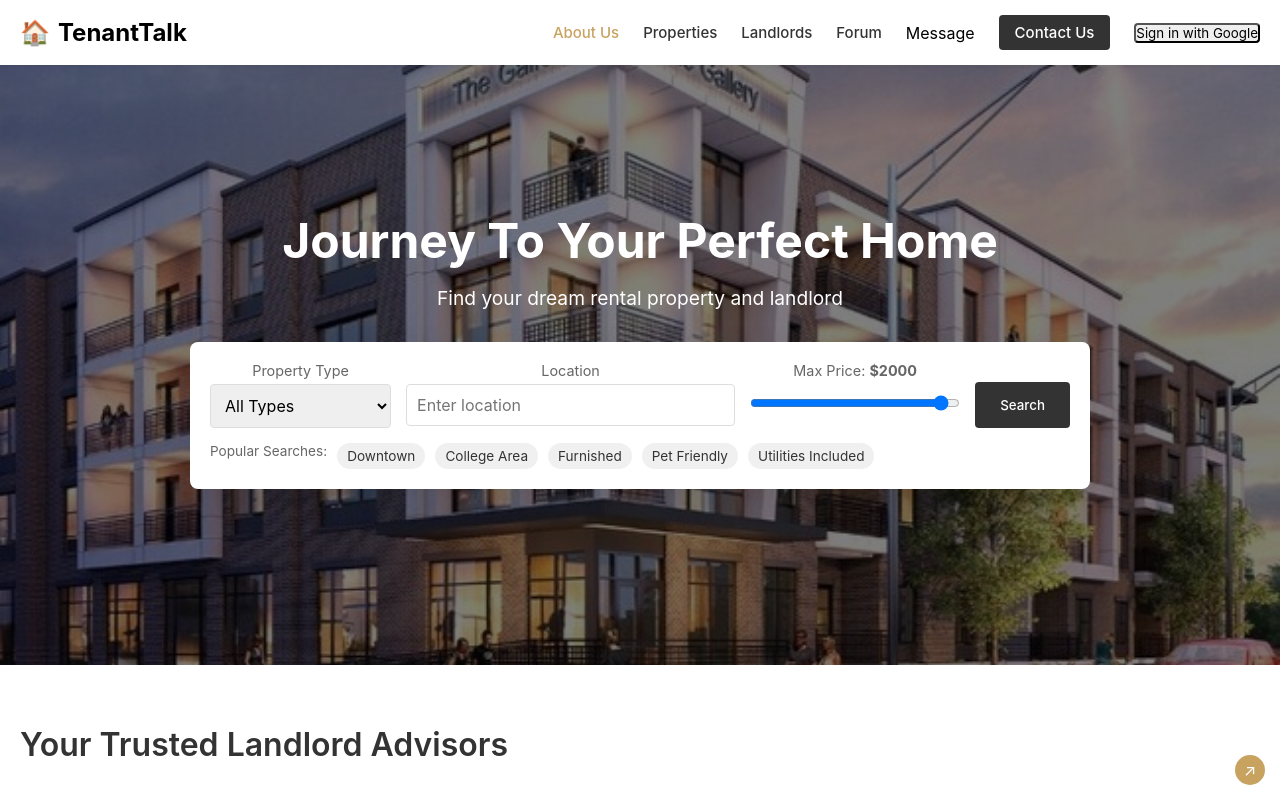
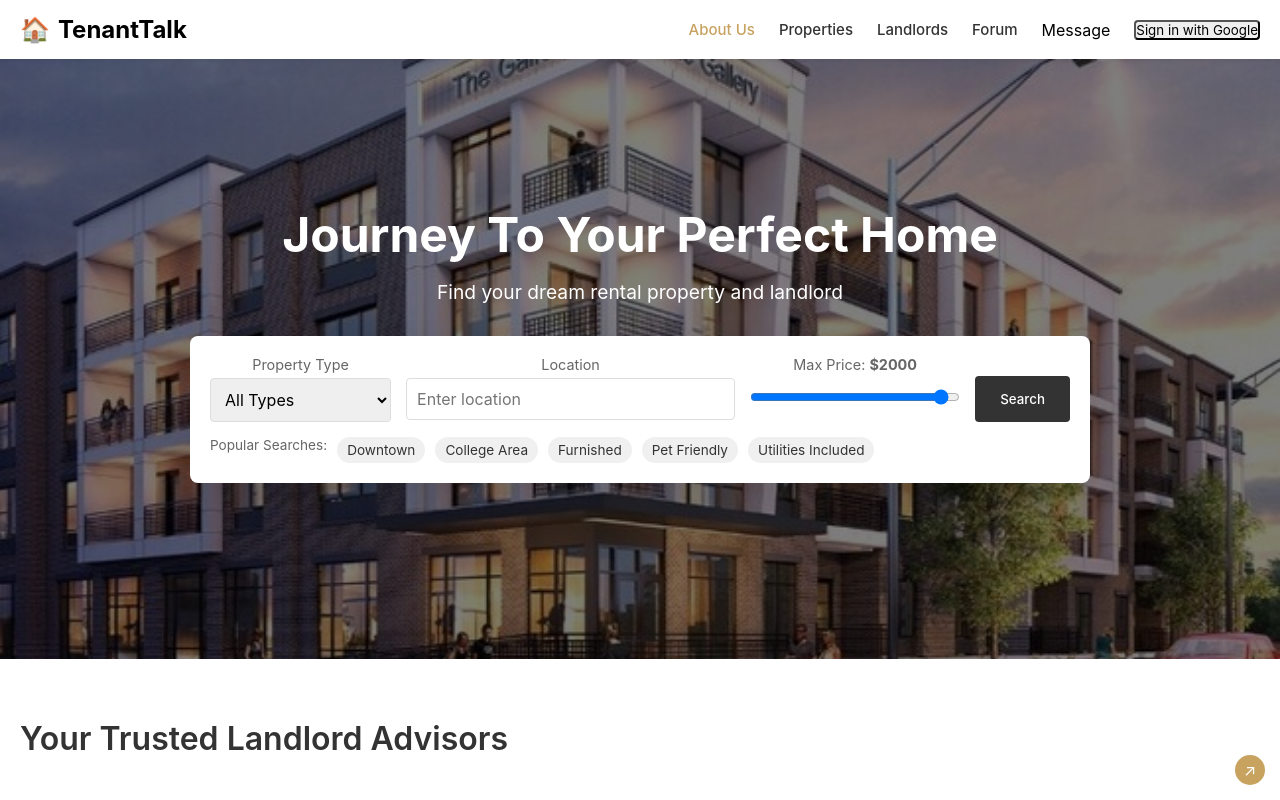
Before and after one commit to thuntxiv/TenantTalk, a React (Create React App) app in the folder tenanttalk/Frontend/: page / in a window 1280 px wide. Shown: the top 800 px of the page. Built offline with nearby package versions, Linux system fonts and the light colour scheme.

Commit message:
removed about us, added box around my profile

```diff
--- a/tenanttalk/Frontend/src/components/navbar.tsx
+++ b/tenanttalk/Frontend/src/components/navbar.tsx
@@ -19,9 +19,8 @@ const Navbar = () => {
           <a href="/landlords" className="nav-link">Landlords</a>
           <a href="/forum" className="nav-link">Forum</a>
           <a href="/dm">Message</a>
-          <a href="/contact" className="nav-link contact-btn">Contact Us</a>
           {isAuthenticated && (
-            <a href="/profile" className="nav-link">My Profile</a>
+            <a href="/profile" className="nav-link contact-btn">My Profile</a>
           )}
 
           <div className="auth-section">
```
